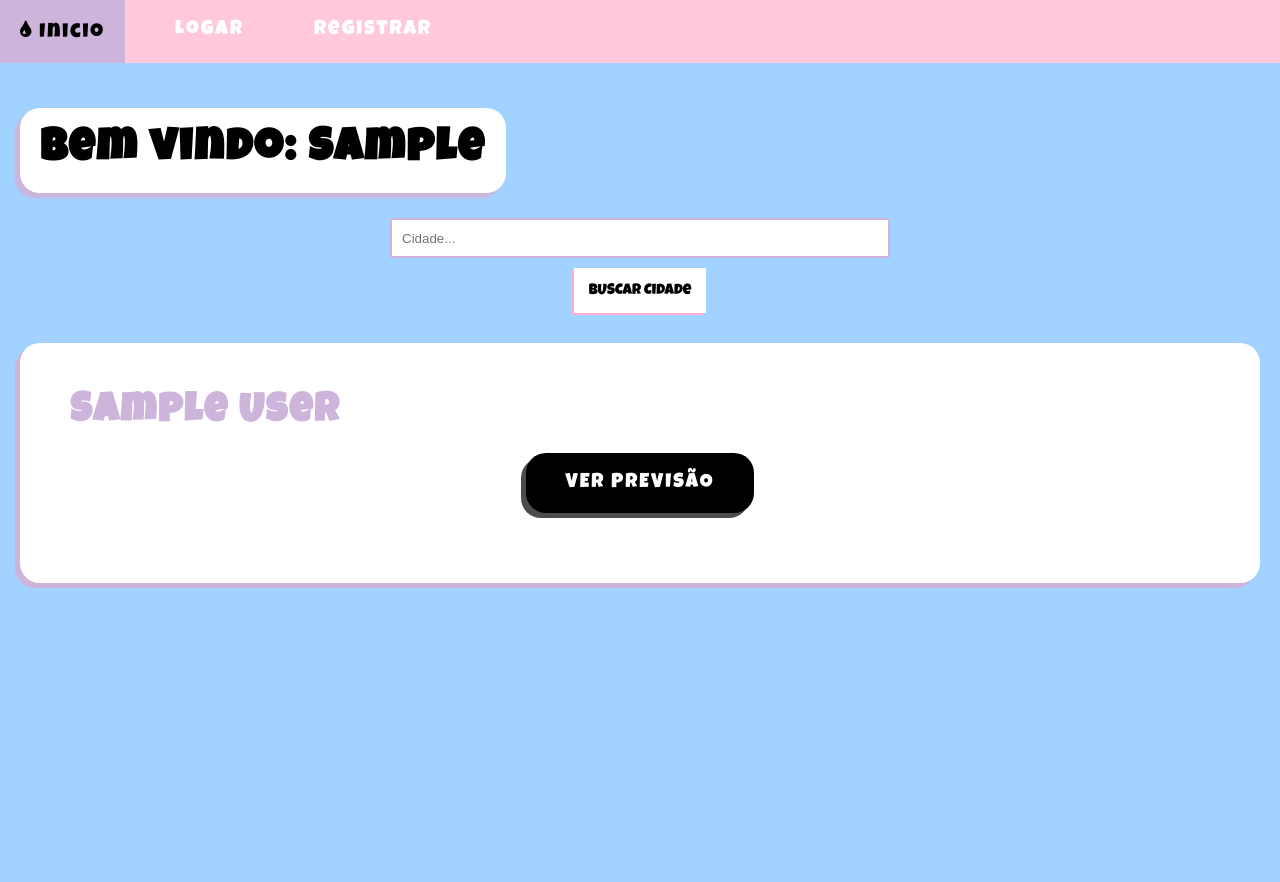
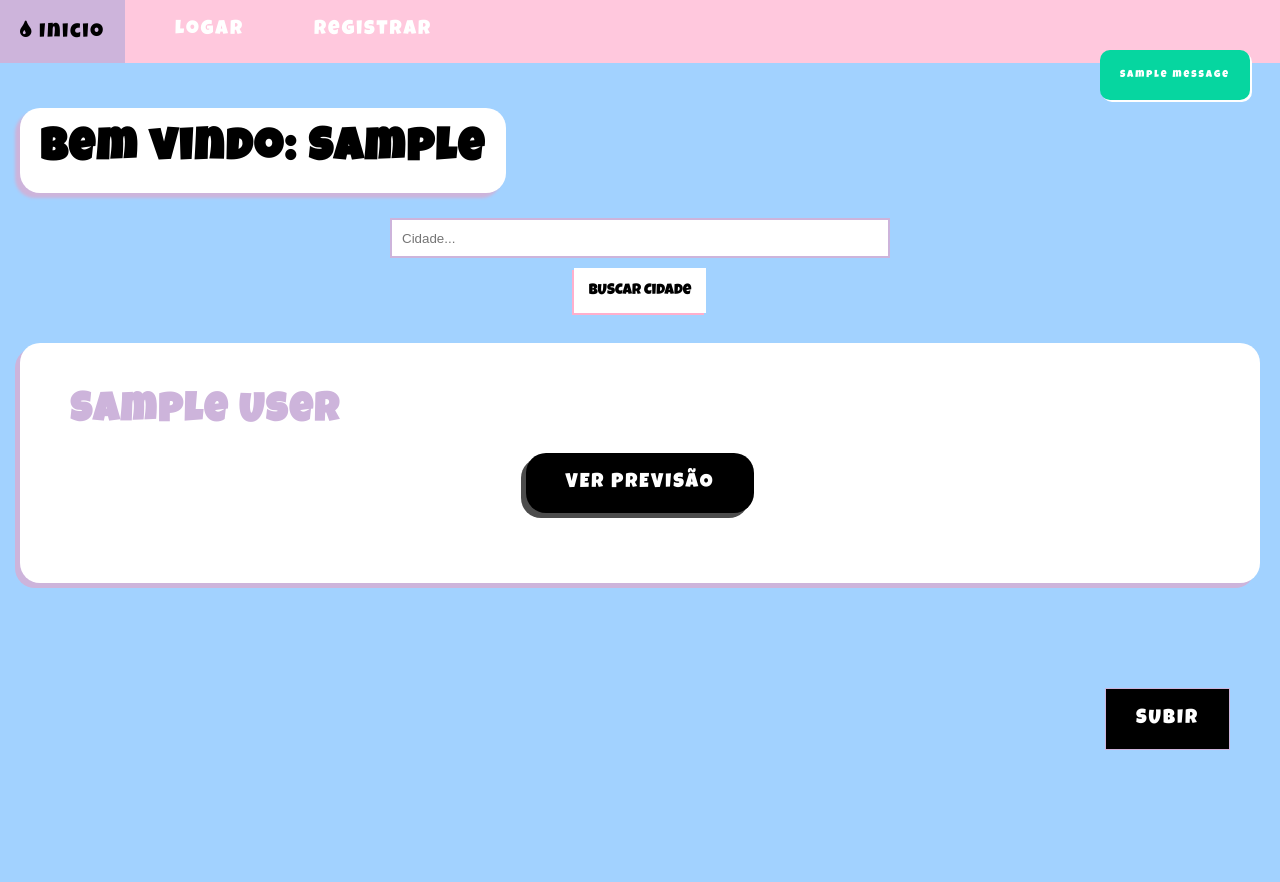
Before and after one commit to walexhenrique/weather-forecast-website, a Django app: page /accounts/dashboard/ in a window 1280 px wide. Shown: the top 882 px of the page. Run offline with Django 4.2, Linux system fonts and the light colour scheme; a user stored in the database is signed in; tables that the repository leaves empty hold one stand-in row (values such as "Sample post"); one stand-in notice (Sample message) is shown.

Commit message:
Added django mensages

```diff
--- a/accounts/templates/accounts/dashboard.html
+++ b/accounts/templates/accounts/dashboard.html
@@ -28,4 +28,5 @@
     </div>
 
 </section>
+{% include 'global/partials/up-page.html' %}
 {% endblock content %}
--- a/accounts/views.py
+++ b/accounts/views.py
@@ -1,4 +1,4 @@
-import requests
+from django.contrib import messages
 from django.contrib import auth
 from django.contrib.auth.decorators import login_required
 from django.contrib.auth.models import User
@@ -15,6 +15,7 @@ def login(request):
 
         # User logged don't can login again
         if request.user.is_authenticated:
+            messages.add_message(request, messages.INFO, 'Você já está logado')
             return redirect('accounts:dashboard')
 
         return render(request, 'accounts/login.html', {'title' : 'Login'})
@@ -24,6 +25,7 @@ def login(request):
 
     user = auth.authenticate(request, username=username, password=password)
     if not user:
+        messages.add_message(request, messages.ERROR, 'username e senha inválidos')
         return render(request, 'accounts/login.html', {'title' : 'Login'})
 
     auth.login(request, user)
@@ -31,6 +33,7 @@ def login(request):
     return redirect('accounts:dashboard')
 
 def logout(request):
+    messages.add_message(request, messages.SUCCESS, 'Deslogado com sucesso')
     auth.logout(request)
     return redirect('home:index')
 
@@ -38,6 +41,7 @@ def register(request):
 
     if request.method != 'POST':
         if request.user.is_authenticated:
+            messages.add_message(request, messages.INFO, 'Você já está logado')
             return redirect('accounts:dashboard')
 
         return render(request, 'accounts/register.html', {'title': 'Crie a sua conta'})
@@ -50,30 +54,38 @@ def register(request):
     password_2 = request.POST.get('password_2')
 
     if not username or not first_name or not last_name or not email or not password_1 or not password_2:
+        messages.add_message(request, messages.ERROR, 'Todos os campos são obrigatórios')
         return render(request, 'accounts/register.html', {'title':'Crie a sua conta'})
 
     try:
         validate_email(email)
     except:
+        messages.add_message(request, messages.ERROR, 'Email inválido')
         return render(request, 'accounts/register.html', {'title':'Crie a sua conta'})
 
     if len(username) < 5:
+        messages.add_message(request, messages.ERROR, 'Nome de usuário precisa ter mais de 5 caracteres')
         return render(request, 'accounts/register.html', {'title':'Crie a sua conta'})
 
     if User.objects.filter(username=username).exists():
+        messages.add_message(request, messages.ERROR, 'Username já existente no sistema')
         return render(request, 'accounts/register.html', {'title':'Crie a sua conta'})
 
     if User.objects.filter(email=email).exists():
+        messages.add_message(request, messages.ERROR, 'Email já existente no sistema')
         return render(request, 'accounts/register.html', {'title':'Crie a sua conta'})
 
     if len(password_1) < 5 or len(password_2) < 5:
+        messages.add_message(request, messages.ERROR, 'O tamanho mínimo da senha é 5 caracteres')
         return render(request, 'accounts/register.html', {'title':'Crie a sua conta'})
 
     if password_1 != password_2:
+        messages.add_message(request, messages.ERROR, 'As senhas não correspondem entre si')
         return render(request, 'accounts/register.html', {'title':'Crie a sua conta'})
 
     new_user = User.objects.create_user(first_name=first_name, last_name=last_name, username=username, email=email, password=password_1)
     new_user.save()
+    messages.add_message(request, messages.SUCCESS, 'Conta criada com sucesso')
     return redirect('accounts:login')
 
 @login_required(login_url='accounts:login')
@@ -101,14 +113,16 @@ def about_city(request, city):
         city_in_bd = user.cities.filter(slug=city).exists()
 
         if not city_in_bd:
-            #colocar mensagem dps
+            messages.add_message(request, messages.SUCCESS, 'Cidade adicionada a sua dashboard')
+
             city_api = weather_forecast.CityWeather(city)
 
             if city_api.connect_api():
                 new_city = City.objects.create(name=city_api.city_name, slug=slugify(city_api.city_name), profile=user)
                 new_city.save()
         else:
-            print('deletei ele da base')
+            messages.add_message(request, messages.SUCCESS, 'Cidade removida da sua dashboard')
+
             City.objects.filter(slug=city).delete()
 
     user = auth.get_user(request)
@@ -120,7 +134,9 @@ def about_city(request, city):
 
     city_api = weather_forecast.CityWeather(city)
     if not city_api.connect_api():
-        return HttpResponse('CIDADE NÃO EXISTE')
+        messages.add_message(request, messages.ERROR, 'Cidade não encontrada')
+
+        return redirect('accounts:dashboard')
 
     return render(request, 'accounts/about.html', {
         'city': city_api,
--- a/base_static/global/css/styles.css
+++ b/base_static/global/css/styles.css
@@ -452,3 +452,31 @@ button {
     max-width: 128rem;
     margin: 0 auto;
 }
+
+/* alert django*/
+
+.alert {
+    position: fixed;
+    top: 5rem;
+    right: 3rem;
+    padding: 2rem;
+    color: var(--color-white);
+    border-radius: 1rem;
+    transition: all 300ms ease-in-out;
+    box-shadow: 0.2rem 0.2rem var(--color-white);
+}
+
+.alert-info {
+    background: #14213d;
+}
+.alert:hover {
+    opacity: 0.5;
+}
+
+.alert-danger {
+    background: #d62828;
+}
+
+.alert-sucess {
+    background: #06d6a0;
+}
--- a/base_templates/global/base.html
+++ b/base_templates/global/base.html
@@ -12,6 +12,12 @@
     {% block content %}{% endblock content %}
 
     {% include 'global/partials/footer.html' %}
+
+    {% if messages %}
+        {% for message in messages %}
+            <div class="alert {{ message.tags }}">{{ message }}</div>
+        {% endfor %}
+    {% endif %}
 </body>
 
 </html>
--- a/home/templates/home/index.html
+++ b/home/templates/home/index.html
@@ -24,4 +24,5 @@
     </div>
 
 </section>
+{% include 'global/partials/up-page.html' %}
 {% endblock content %}
--- a/utils/weather_forecast.py
+++ b/utils/weather_forecast.py
@@ -28,7 +28,6 @@ class CityWeather:
             self.city_name = response_weather['city']['name']
             self.slug = slugify(self.city_name)
 
-            print(f'entrei na: {self.city} {datetime.now()}')
             return True
         except requests.exceptions.ConnectionError:
             return False
```
Also changed, not shown: forecast/settings.py (+9 -1 lines), home/views.py (+6 -3 lines).
